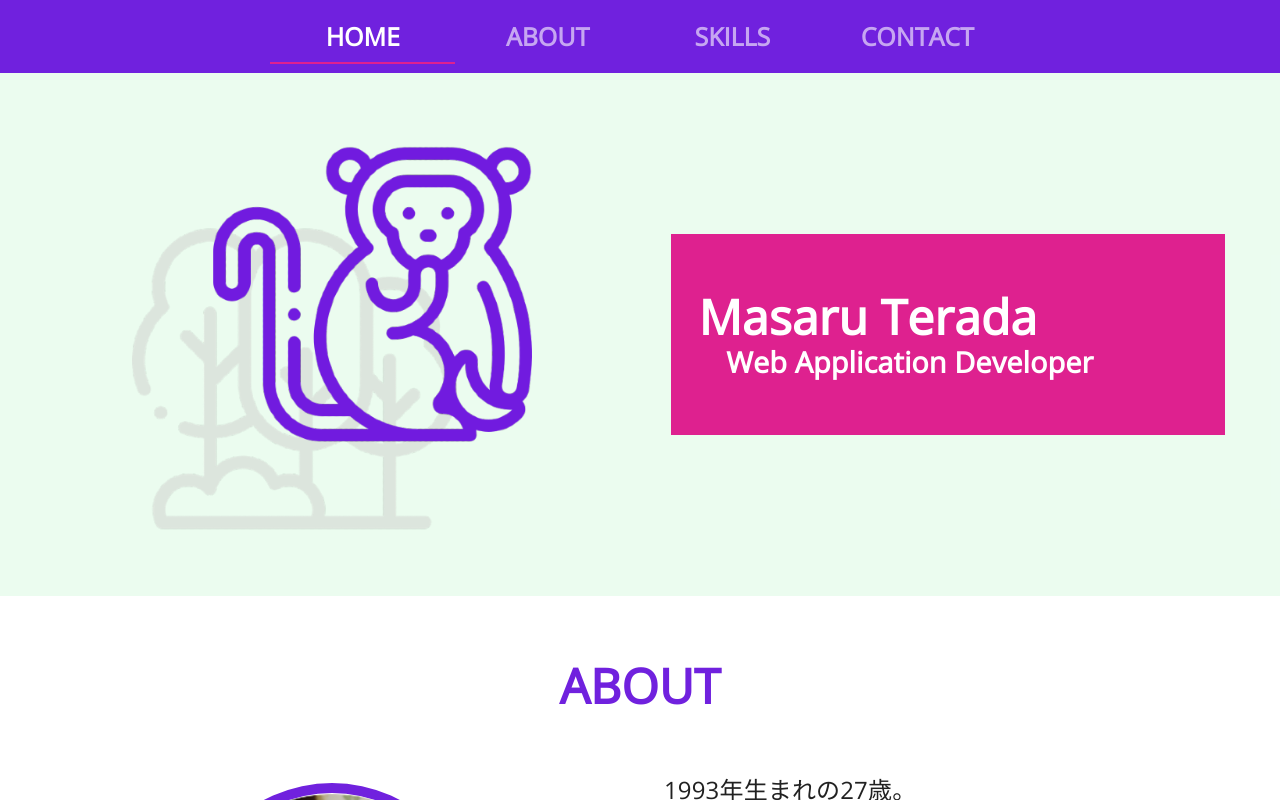
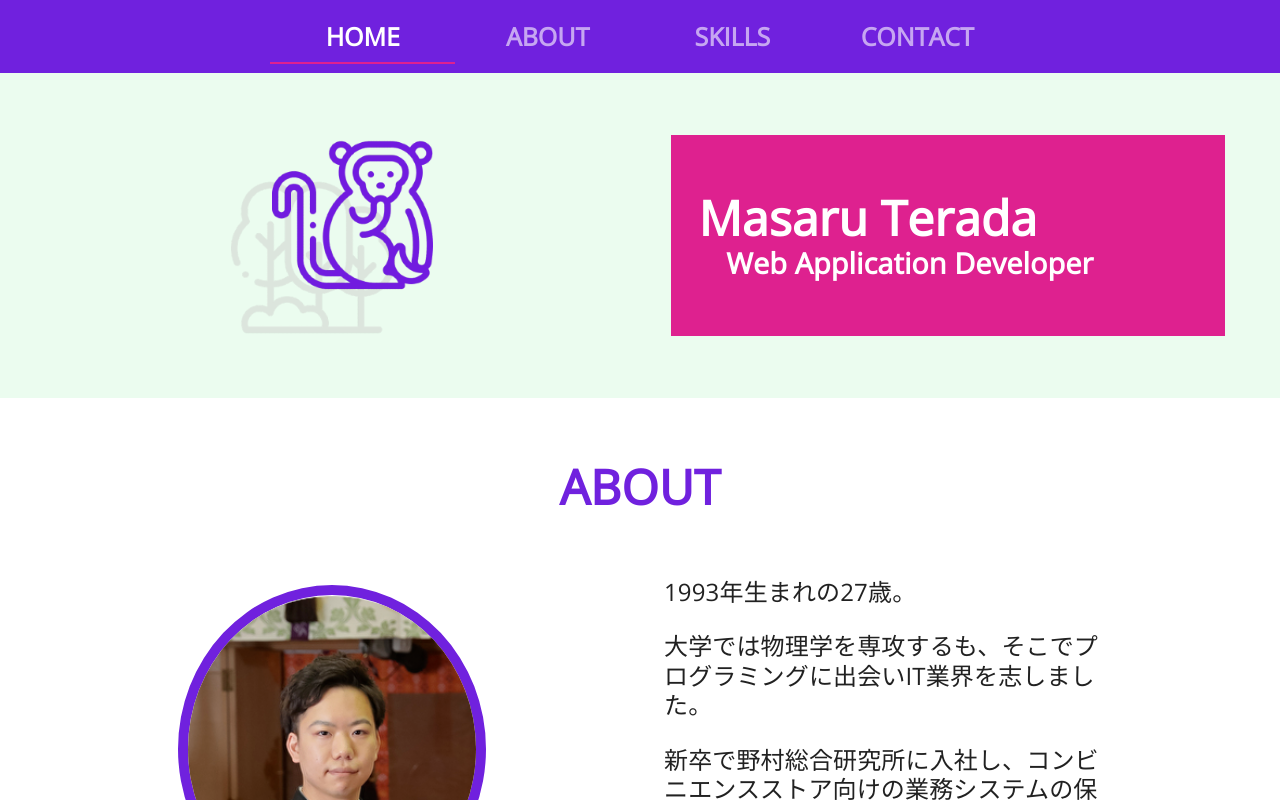
Before and after one commit to mterada1228/portfolio, a React (Create React App) app: page / in a window 1280 px wide. Shown: the top 800 px of the page. Built offline with nearby package versions, Linux system fonts and the light colour scheme.

Commit message:
Home ページの画像を調整

```diff
--- a/src/components/pages/Home.tsx
+++ b/src/components/pages/Home.tsx
@@ -25,6 +25,12 @@ const useStyle = makeStyles((theme: Theme) =>
       display: "flex",
       justifyContent: "center",
       alignItems: "center",
+      position: "relative",
+      "&::before": {
+        display: "block",
+        content: "",
+        paddingTop: "100%",
+      },
     },
     textConteiner: {
       display: "flex",
@@ -33,8 +39,11 @@ const useStyle = makeStyles((theme: Theme) =>
       marginTop: "20%",
     },
     topImage: {
-      width: "50vmin",
-      height: "50vmin",
+      position: "absolute",
+      top: 0,
+      width: "100%",
+      height: "100%",
+      objectFit: "contain",
     },
     h1: {
       paddingTop: "10%",
@@ -65,7 +74,29 @@ const Home: FC = () => {
         {isMobileSize ? (
           <Container className={classes.contentContainer}>
             <Container className={classes.imageContainer}>
-              <img src={topImage} alt="monkey" className={classes.topImage} />
+              <Box
+                sx={{
+                  display: "flex",
+                  justifyContent: "center",
+                }}
+              >
+                <Box
+                  sx={{
+                    display: "flex",
+                    alignItems: "center",
+                    justifyContent: "center",
+                    width: "50%",
+                    paddingTop: "50%",
+                    position: "relative",
+                  }}
+                >
+                  <img
+                    src={topImage}
+                    alt="monkey"
+                    className={classes.topImage}
+                  />
+                </Box>
+              </Box>
             </Container>
             <Container className={classes.textConteiner}>
               <Typography variant="h1" className={classes.h1}>
```
